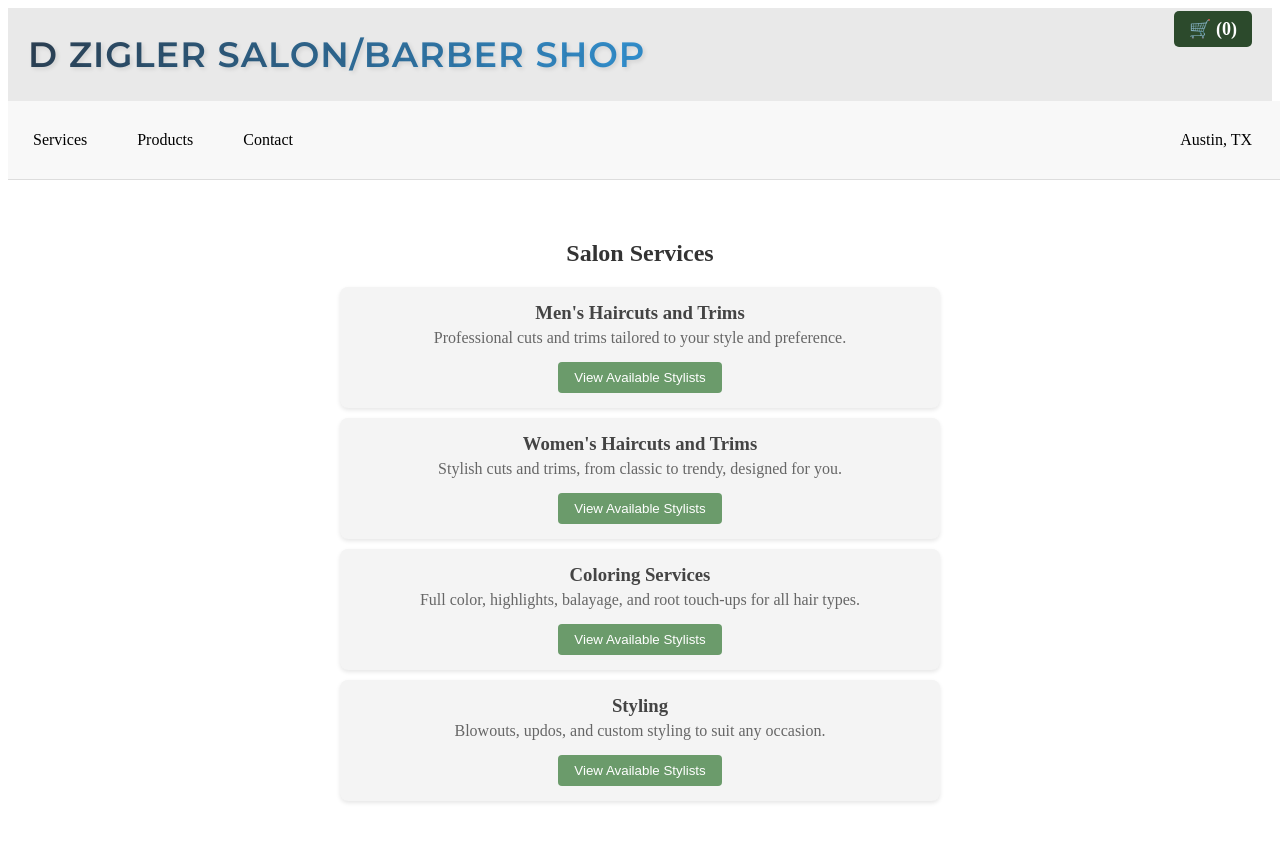
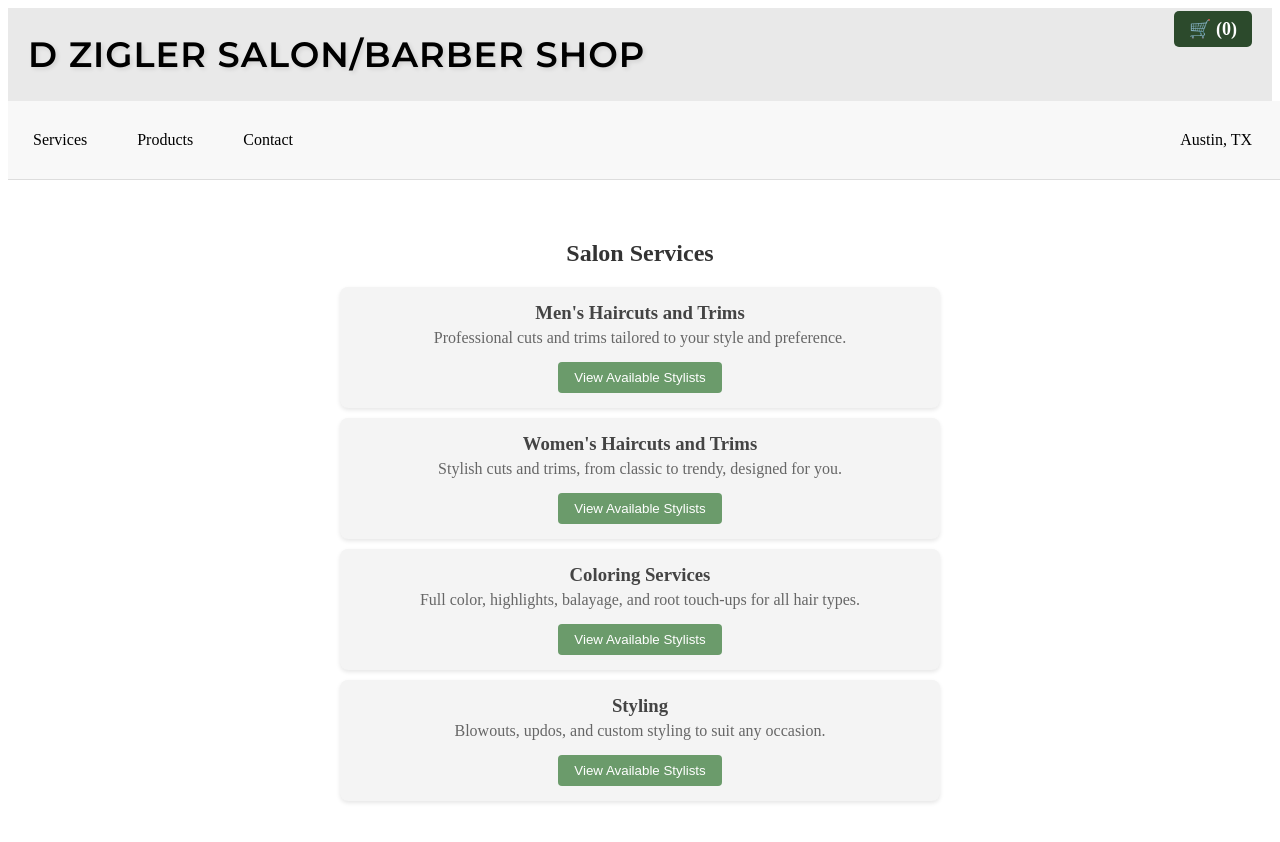
Before and after one commit to jbrnst/salon-barber-app, an Angular app: page /services in a window 1280 px wide. Shown: the top 842 px of the page. Built offline with nearby package versions, Linux system fonts and the light colour scheme.

Commit message:
changes header text color

```diff
--- a/src/app-header/app-header.component.css
+++ b/src/app-header/app-header.component.css
@@ -19,7 +19,7 @@
   padding: 10px 0;
   letter-spacing: 1px;
   text-transform: uppercase;
-  background: linear-gradient(135deg, #2c3e50, #3498db);
+  background: black;
   -webkit-background-clip: text;
   -webkit-text-fill-color: transparent;
   text-shadow: 2px 2px 4px rgba(0, 0, 0, 0.1);
```
